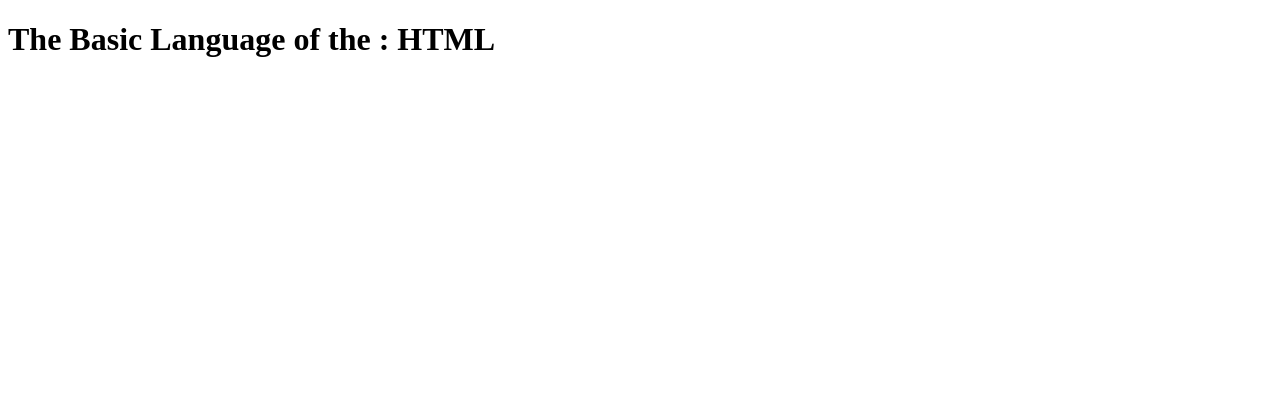
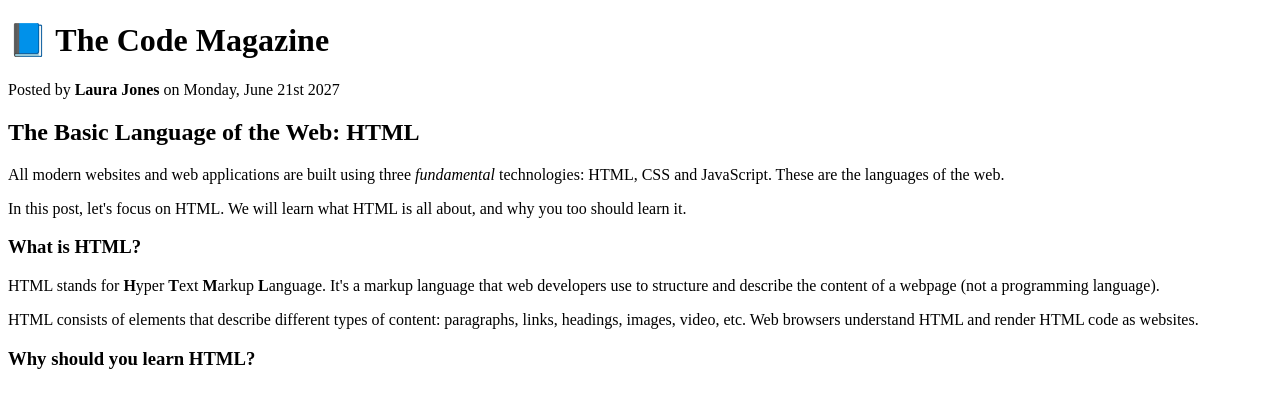
Before and after one commit to sepideh-zakersoltani/HTML-And-CSS, a plain HTML site: page index.html in a window 1280 px wide. Drawn offline with Linux system fonts and the light colour scheme.

Commit message:
text element

```diff
--- a/index.html
+++ b/index.html
@@ -1,9 +1,16 @@
 <!DOCTYPE html>
 <html>
   <head>
-    <title>The Basic Language of the Web: HTML</title>
+    <title>The Basic Language of the Web: HTML </title>
   </head>
   <body>
-    <h1>The Basic Language of the : HTML</h1>
-  </body>
+    <h1>📘 The Code Magazine </h1>
+    <p>Posted by<strong> Laura Jones </strong> on Monday, June 21st 2027</p>
+      <h2>The Basic Language of the Web: HTML </h2>
+     <p>All modern websites and web applications are built using three <em>fundamental</em> technologies: HTML, CSS and JavaScript. These are the languages of the web. </P>
+      <p>In this post, let's focus on HTML. We will learn what HTML is all about, and why you too should learn it.</p>
+<h3> What is HTML? </h3>
+<p>HTML stands for <b>H</b>yper <b>T</b>ext <b>M</b>arkup <b>L</b>anguage. It's a markup language that web developers use to structure and describe the content of a webpage (not a programming language).</p>
+<P>HTML consists of elements that describe different types of content: paragraphs, links, headings, images, video, etc. Web browsers understand HTML and render HTML code as websites. </p>
+<h3>Why should you learn HTML? </h3>
 </html>
```
